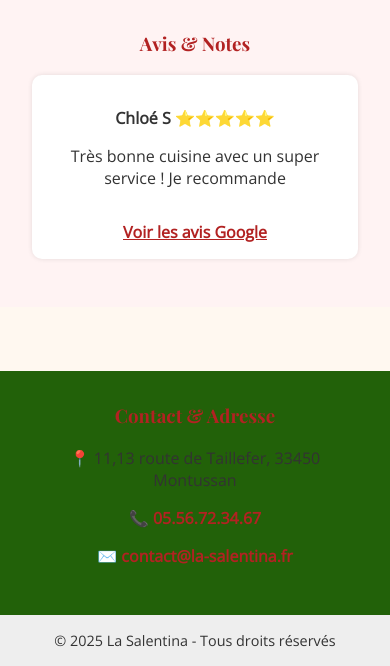
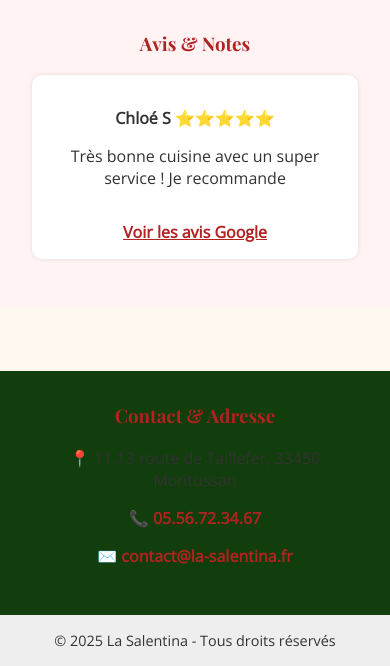
Before and after one commit to Marcestia/la-salentina-site, a Flask app: page / in a window 390 px wide. Shown: the part 1098-1764 px from the top of the page. Run offline with Flask 3, Linux system fonts and the light colour scheme.

```diff
--- a/templates/index.html
+++ b/templates/index.html
@@ -165,7 +165,7 @@
 
     .contact-section {
       margin-top: 4rem;
-      background: #226109;
+      background: #123d0c;
       padding: 2rem;
       text-align: center;
     }
```
